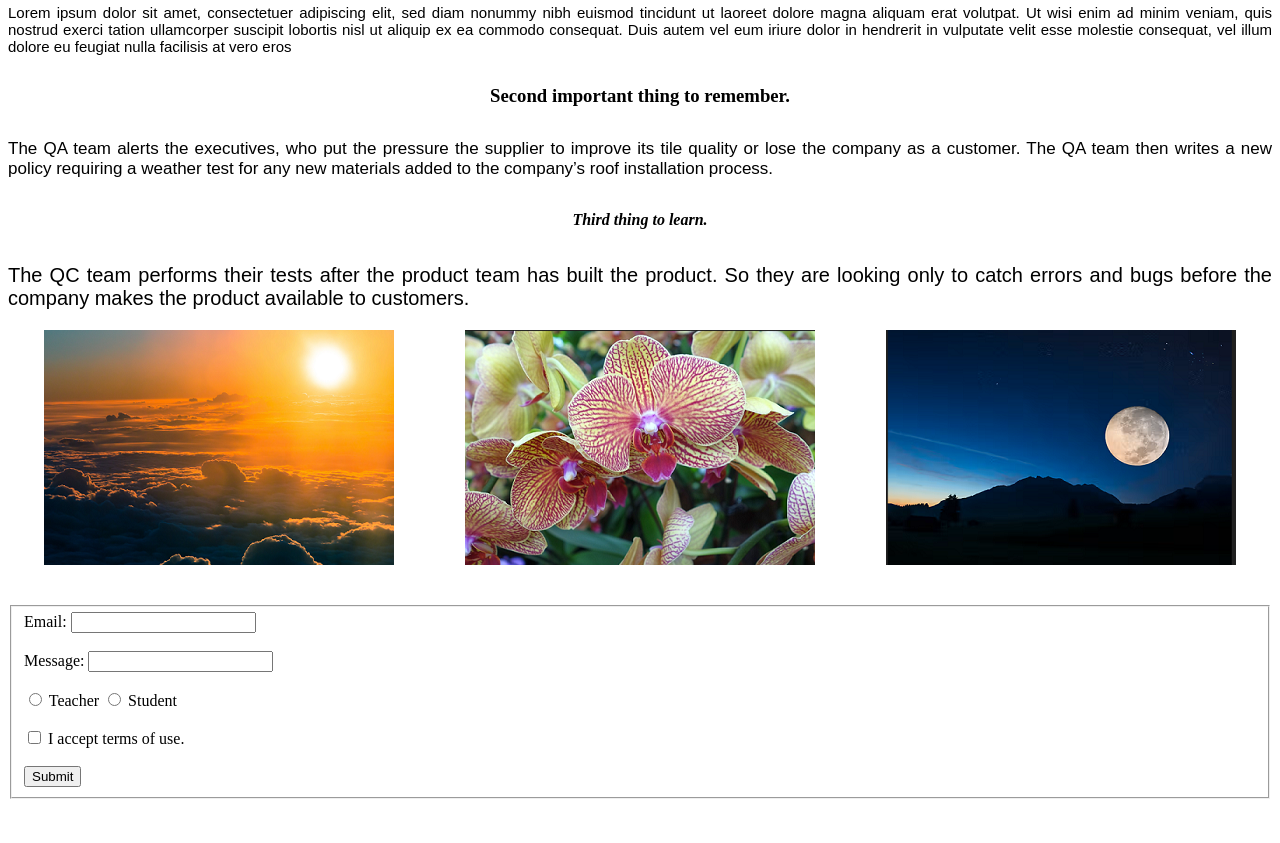
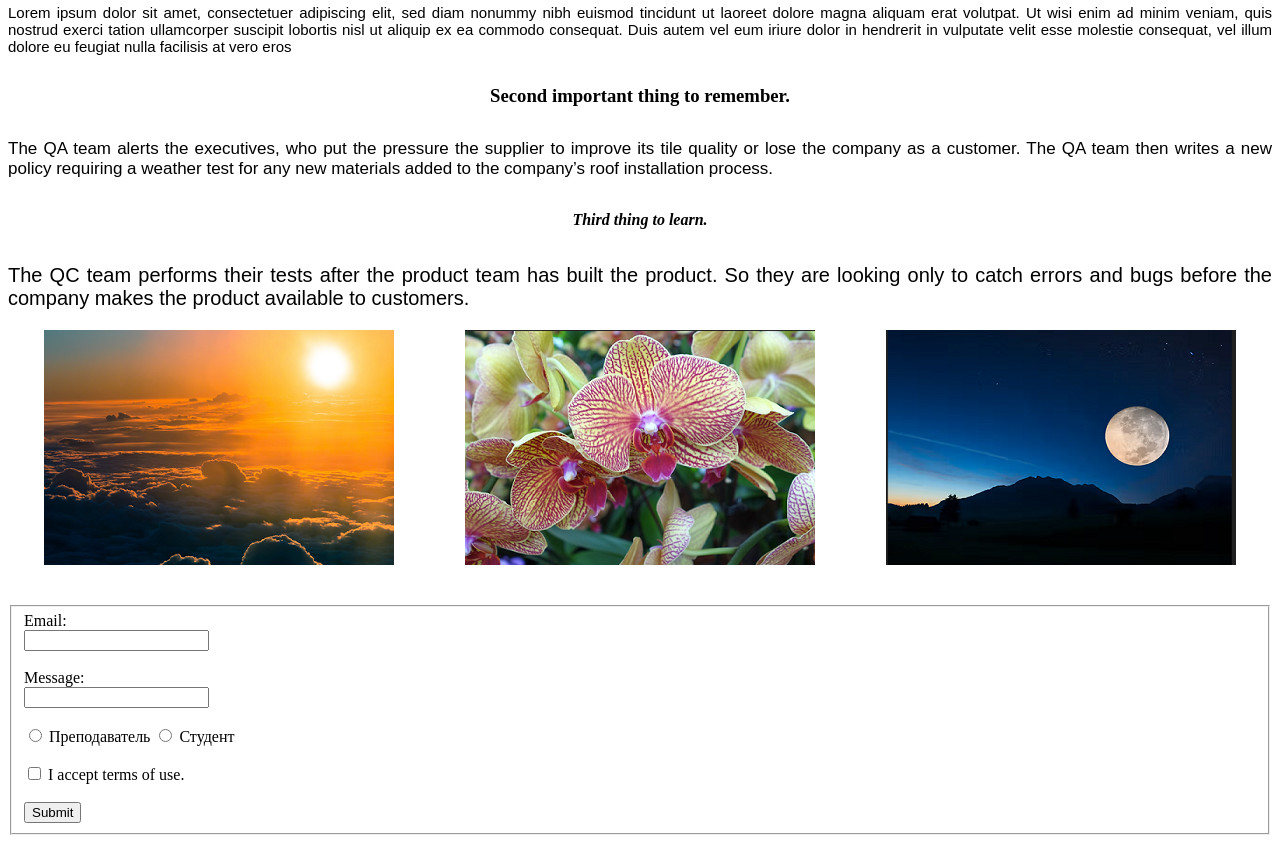
Before and after one commit to Korsak-ek/Pdp_test, a plain HTML site: page Index.html in a window 1280 px wide. Shown: the part 203-1046 px from the top of the page. Before the commit the page ends 1010 px from the top, so only its background shows below. Drawn offline with Linux system fonts and the light colour scheme.

Commit message:
feat: updated files

```diff
--- a/Index.html
+++ b/Index.html
@@ -38,17 +38,17 @@
         </div><br><br>
         <fieldset>
             <form action="/" method="post">
-                <label for="mail">Email:</label>
+                <label for="mail">Email:</label><br>
                 <input type="email" id="mail" name="mail"/><br><br>
 
-                <label for="message">Message:</label>
+                <label for="message">Message:</label><br>
                 <input type="text" id="message" name="message"/><br><br>
 
-                <input type="radio" id="contactChoice1" name="Teacher" value="Teacher" />
-                <label for="Choice1">Teacher</label>
+                <input type="radio" id="Choice1" name="Teacher" value="Teacher" />
+                <label for="Choice1">Преподаватель</label>
 
-                <input type="radio" id="contactChoice2" name="Teacher" value="Student" />
-                <label for="Choice2">Student</label><br><br>
+                <input type="radio" id="Choice2" name="Teacher" value="Student" />
+                <label for="Choice2">Студент</label><br><br>
 
                 <input type="checkbox"/>
                 <label for="checkbox">I accept terms of use.</label><br><br>
```
